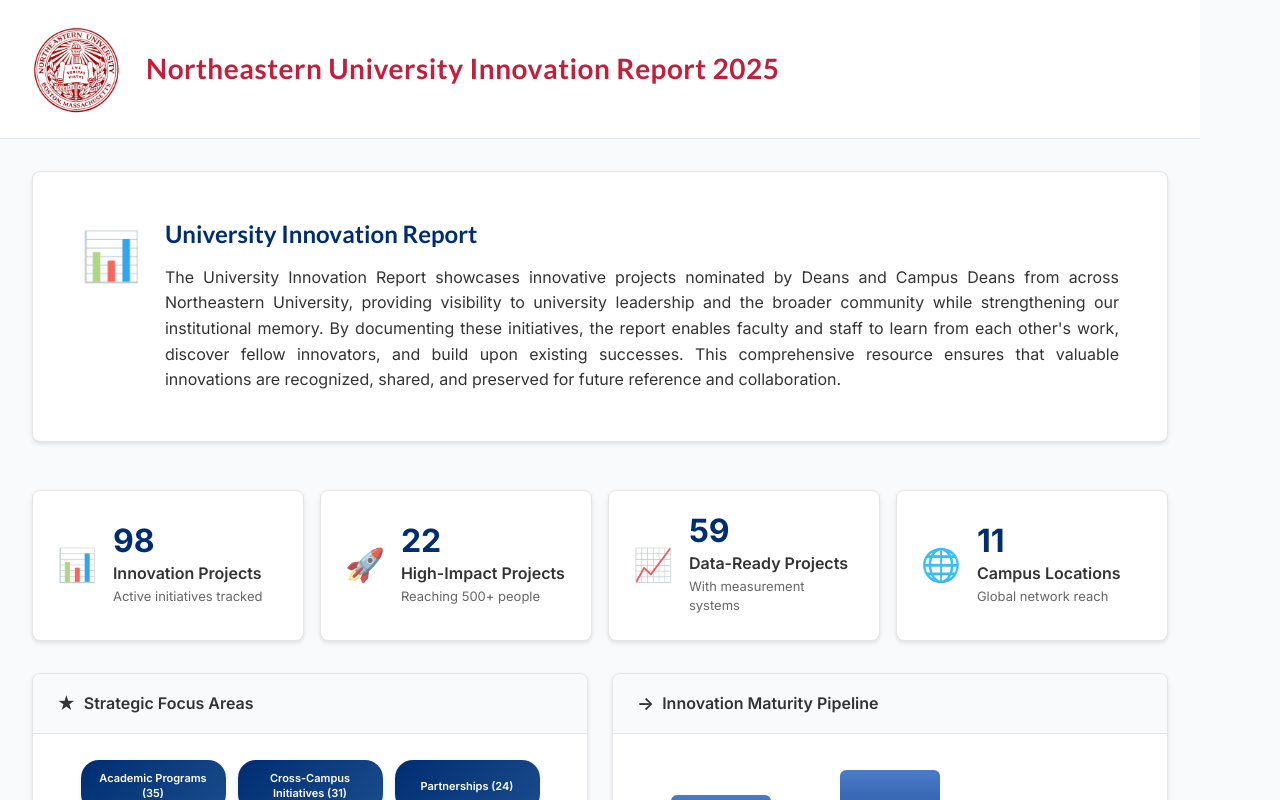
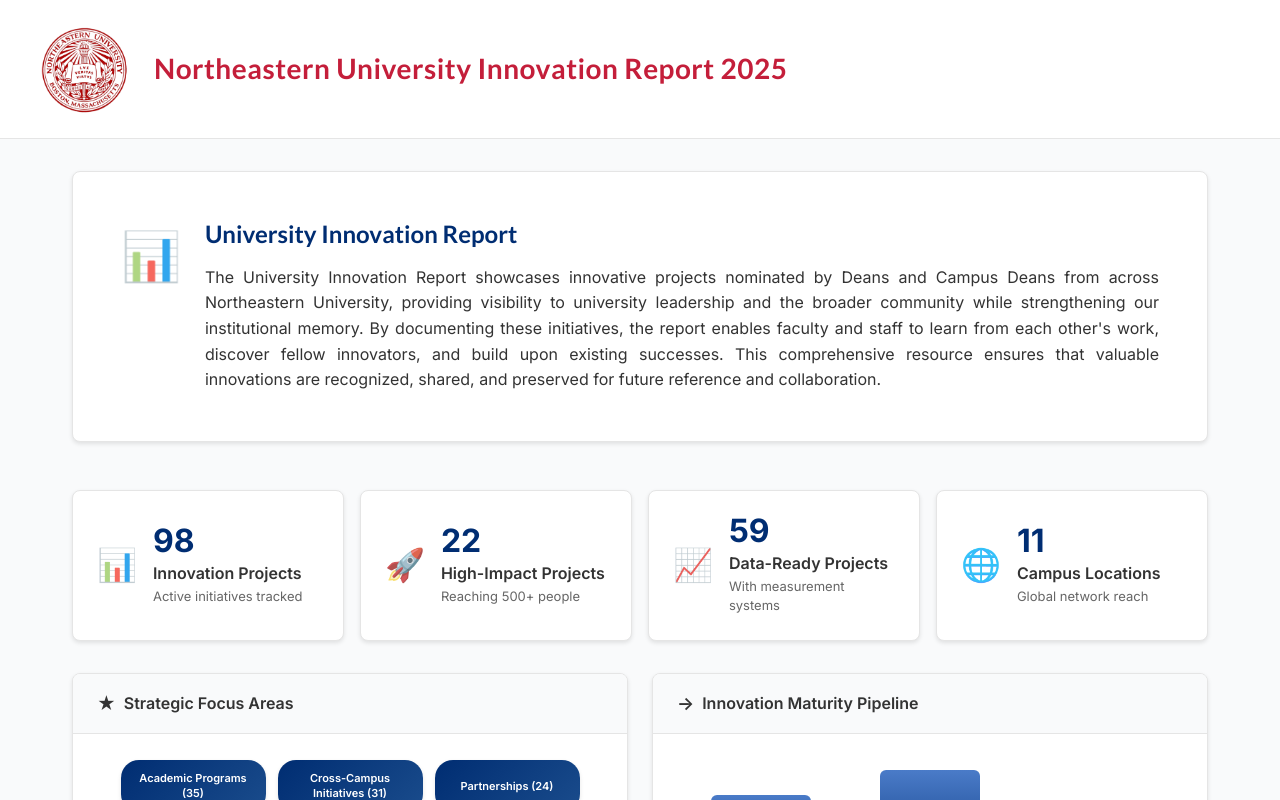
Before and after one commit to markynsai91/Northeastern_Innovation_dashboard, a React (Vite) app: page / in a window 1280 px wide. Shown: the top 800 px of the page. Built offline with nearby package versions, Linux system fonts and the light colour scheme.

Commit message:
Fix header alignment to match content width2

```diff
--- a/src/styles/Dashboard.css
+++ b/src/styles/Dashboard.css
@@ -1,5 +1,17 @@
 /* Northeastern University Innovation Dashboard Styles */
 
+html {
+  background: #F9FAFB;
+}
+
+body {
+  background: #F9FAFB;
+  min-width: 100%;
+}
+
+#root {
+  min-width: 100%;
+}
 /* CSS Custom Properties */
 :root {
   --neu-navy: #002D72;
```
